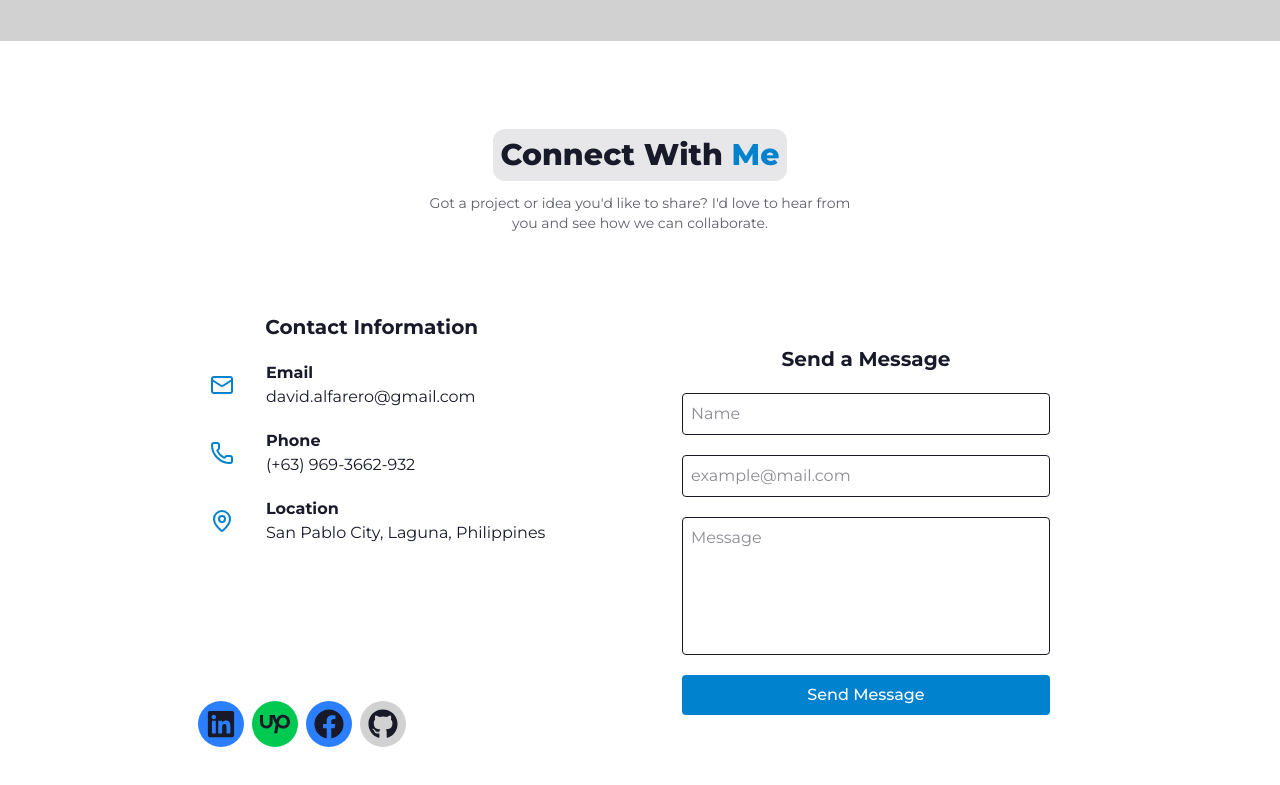
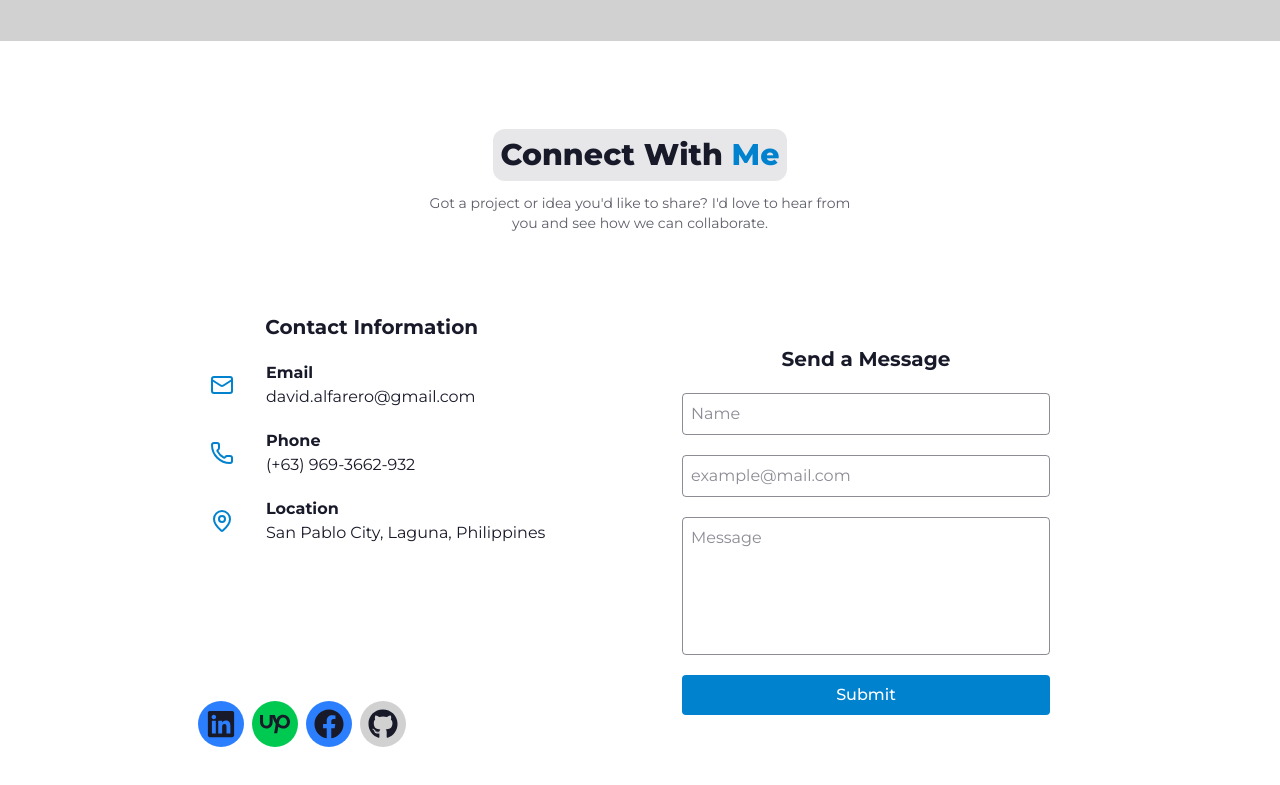
Before and after one commit to davidalfarero/davidalfarero-portfolio, a React (Vite) app: page / in a window 1280 px wide. Shown: the part 2803-3588 px from the top of the page. Built offline with nearby package versions, Linux system fonts and the light colour scheme.

Commit message:
feat: add loading state UI and dynamic button styling for send message form

```diff
--- a/src/components/ContactSection.jsx
+++ b/src/components/ContactSection.jsx
@@ -1,15 +1,17 @@
-import React, { useRef } from 'react';
-import { Mail, Phone, MapPin } from 'lucide-react';
-import { FaFacebook, FaLinkedin, FaGithub } from "react-icons/fa";
+import emailjs from '@emailjs/browser';
+import { LoaderCircle, Mail, MapPin, Phone } from 'lucide-react';
+import { useRef, useState } from 'react';
+import { FaFacebook, FaGithub, FaLinkedin } from "react-icons/fa";
 import { FaUpwork } from "react-icons/fa6";
 import { toast } from 'react-toastify';
-import emailjs from '@emailjs/browser';
 
 export const ContactSection = () => {
   const form = useRef();
+  const [isLoading, setIsloading] = useState(false);
 
-  const sendEmail = (e) => {
+  const handleSubmit = (e) => {
     e.preventDefault();
+    setIsloading(true);
 
     emailjs.sendForm(
       'service_2mjf153',
@@ -33,6 +35,7 @@ export const ContactSection = () => {
           theme: 'dark',
         });
         form.current.reset();
+        setIsloading(false);
       })
       .catch((error) => {
         toast.error('Failed to send message', {
@@ -71,7 +74,7 @@ export const ContactSection = () => {
                   <Phone className="text-primary" />
                 </div>
                 <div>
-                  <p className="font-bold">Phone</p>
+                  <p className="font-bold text-base-content">Phone</p>
                   <p className="text-base-content">&#40;+63&#41; 969-3662-932</p>
                 </div>
               </div>
@@ -109,9 +112,7 @@ export const ContactSection = () => {
             className="p-4 sm:p-6 md:p-8 bg-card w-full rounded max-w-[450px]"
           >
             <h3 className="text-center text-base-content text-xl font-bold mb-5">Send a Message</h3>
-
-            <form ref={form} onSubmit={sendEmail} className="flex flex-col justify-between">
-
+            <form ref={form} onSubmit={handleSubmit} className="flex flex-col justify-between">
               <input
                 id="name"
                 type="text"
@@ -119,9 +120,8 @@ export const ContactSection = () => {
                 placeholder="Name"
                 required
                 autoComplete="off"
-                className="p-2 rounded bg-input placeholder-alter-font border border-line mb-5 focus:outline-none focus:border-primary"
+                className="p-2 rounded bg-input placeholder-base-content/50 border border-base-content/50 mb-5 focus:outline-none focus:border-primary"
               />
-
               <input
                 id="email"
                 type="email"
@@ -129,21 +129,23 @@ export const ContactSection = () => {
                 placeholder="example@mail.com"
                 required
                 autoComplete="off"
-                className="p-2 rounded bg-input placeholder-alter-font border border-line mb-5 focus:outline-none focus:border-primary"
+                className="p-2 rounded bg-input placeholder-base-content/50 border border-base-content/50 mb-5 focus:outline-none focus:border-primary"
               />
-
               <textarea
                 id="message"
                 name="message"
                 placeholder="Message"
                 rows="5"
-                className="p-2 rounded bg-input placeholder-alter-font border border-line mb-5 focus:outline-none focus:border-primary resize-none "
+                className="p-2 rounded bg-input placeholder-base-content/50 border border-base-content/50 mb-5 focus:outline-none focus:border-primary resize-none "
               ></textarea>
-
-              <button type="submit"
-                className="w-full bg-primary text-white p-2 rounded font-medium overflow-hidden cursor-pointer"
+              <button
+                type="submit"
+                className={`w-full bg-primary text-white p-2 rounded font-medium overflow-hidden cursor-pointer
+                  ${isLoading ? 'bg-gray-500 cursor-not-allowed' : 'bg-primary'}
+                  `}
+                disabled={isLoading}
               >
-                Send Message
+                {isLoading ? <LoaderCircle className='animate-spin mx-auto' /> : 'Submit'}
               </button>
             </form>
           </div>
--- a/src/components/Navbar.jsx
+++ b/src/components/Navbar.jsx
@@ -80,7 +80,7 @@ const Navbar = () => {
       {/* mobile menu button */}
       <button
         onClick={() => setIsMenuOpen((prev) => !prev)}
-        className="md:hidden fixed top-5 right-5 z-60"
+        className="text-base-content md:hidden fixed top-5 right-5 z-60"
       >
         {isMenuOpen ? <X /> : <Menu />}
       </button>
--- a/src/components/SkillsSection.jsx
+++ b/src/components/SkillsSection.jsx
@@ -25,7 +25,7 @@ export const SkillsSection = () => {
 
           <div className="place-self-start flex flex-wrap gap-2 justify-start items-center">
             {skillsCard.map((skill, index) => (
-              <div key={index} className="group relative rounded-xl bg-card h-20 w-20 overflow-hidden">
+              <div key={index} className="group relative rounded-xl bg-[#0F172A] h-20 w-20 overflow-hidden">
                 <span
                   className="absolute top-1 left-1/2 -translate-x-1/2 text-white text-xs/2.5 font-semibold opacity-0
                   group-hover:opacity-100 transition-opacity duration-300 ease"
--- a/src/icons/TechIcons.jsx
+++ b/src/icons/TechIcons.jsx
@@ -39,7 +39,7 @@ export const DaisyIcon = ({ fill = "#1AD1A5", className = "" }) => (
   <svg fill={fill} className={className} role="img" viewBox="0 0 24 24" xmlns="http://www.w3.org/2000/svg"><title>DaisyUI</title><path d="M12 0C7.828.001 4.396 3.433 4.395 7.605c.001 4.172 3.433 7.604 7.605 7.605 4.172-.001 7.604-3.433 7.605-7.605C19.604 3.433 16.172.001 12 0Zm0 .286c4.016 0 7.32 3.304 7.32 7.32-.001 4.015-3.305 7.318-7.32 7.318-4.015 0-7.319-3.304-7.32-7.319 0-4.016 3.304-7.32 7.32-7.32zm0 4.04a3.294 3.294 0 0 0-3.279 3.279v.001A3.296 3.296 0 0 0 12 10.884a3.294 3.294 0 0 0 3.279-3.279A3.294 3.294 0 0 0 12 4.326ZM8.34 16.681h-.008a3.67 3.67 0 0 0-3.652 3.652v.015A3.67 3.67 0 0 0 8.332 24h7.336a3.67 3.67 0 0 0 3.652-3.652v-.016a3.67 3.67 0 0 0-3.652-3.652h-.008Z" /></svg>
 );
 
-export const GitHubIcon = ({ fill = "#181717", className = "" }) => (
+export const GitHubIcon = ({ fill = "#EEEEEE", className = "" }) => (
   <svg fill={fill} className={className} role="img" viewBox="0 0 24 24" xmlns="http://www.w3.org/2000/svg"><title>GitHub</title><path d="M12 .297c-6.63 0-12 5.373-12 12 0 5.303 3.438 9.8 8.205 11.385.6.113.82-.258.82-.577 0-.285-.01-1.04-.015-2.04-3.338.724-4.042-1.61-4.042-1.61C4.422 18.07 3.633 17.7 3.633 17.7c-1.087-.744.084-.729.084-.729 1.205.084 1.838 1.236 1.838 1.236 1.07 1.835 2.809 1.305 3.495.998.108-.776.417-1.305.76-1.605-2.665-.3-5.466-1.332-5.466-5.93 0-1.31.465-2.38 1.235-3.22-.135-.303-.54-1.523.105-3.176 0 0 1.005-.322 3.3 1.23.96-.267 1.98-.399 3-.405 1.02.006 2.04.138 3 .405 2.28-1.552 3.285-1.23 3.285-1.23.645 1.653.24 2.873.12 3.176.765.84 1.23 1.91 1.23 3.22 0 4.61-2.805 5.625-5.475 5.92.42.36.81 1.096.81 2.22 0 1.606-.015 2.896-.015 3.286 0 .315.21.69.825.57C20.565 22.092 24 17.592 24 12.297c0-6.627-5.373-12-12-12" /></svg>
 );
 
```
